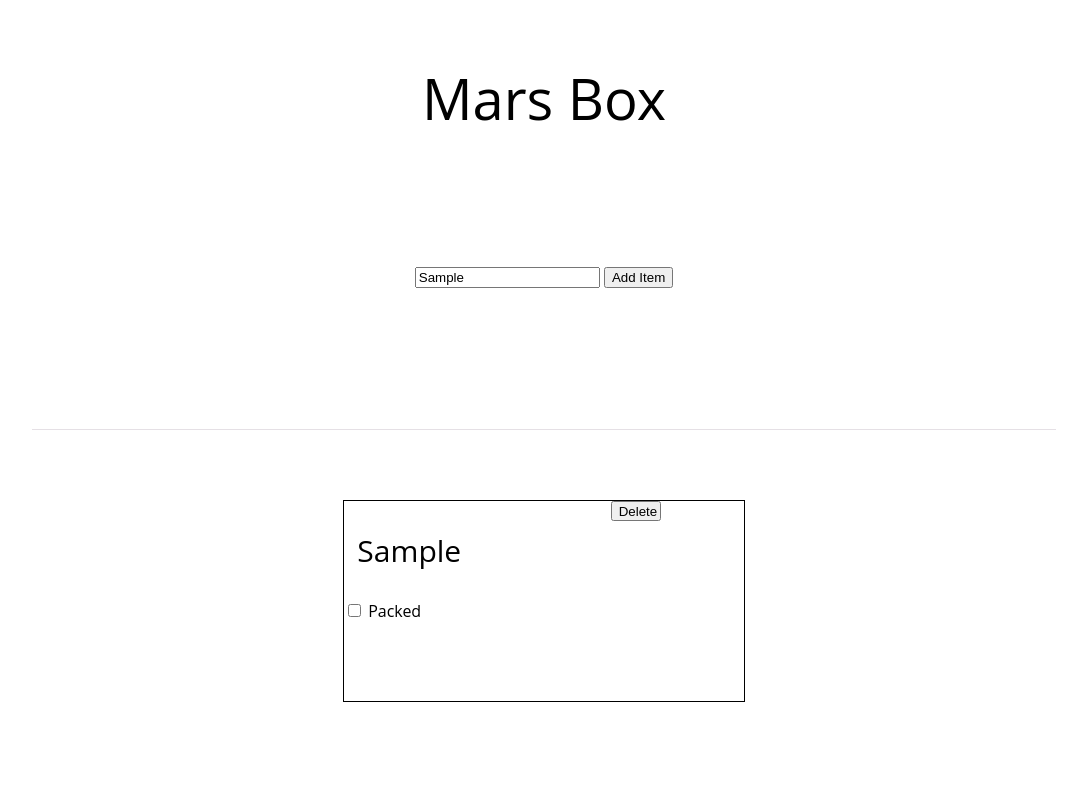
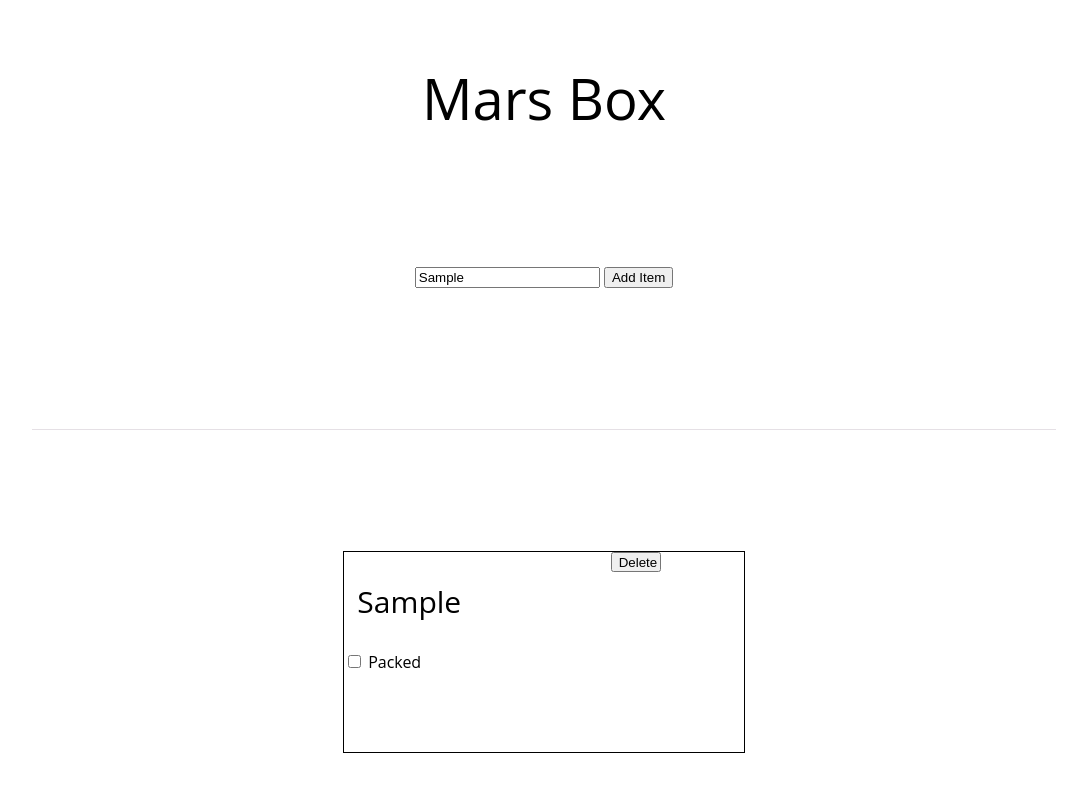
Before and after one commit to seamus-quinn/mars-box, a website: page public/index.html in a window 1280 px wide. Both pictures are taken after typing "Sample" into the empty fields and a click on the button "Add Item". Shown: the whole page, without its empty margins (96-1183 px from the left). Drawn offline with Linux system fonts and the light colour scheme.

Commit message:
Update card styles

```diff
--- a/public/styles/styles.css
+++ b/public/styles/styles.css
@@ -34,6 +34,7 @@ body {
   display: grid;
   grid-template-columns: 1fr 1fr 1fr;
   grid-template-rows: 1fr 1fr;
+  margin: 4%;
 }
 
 .card-name {
```
